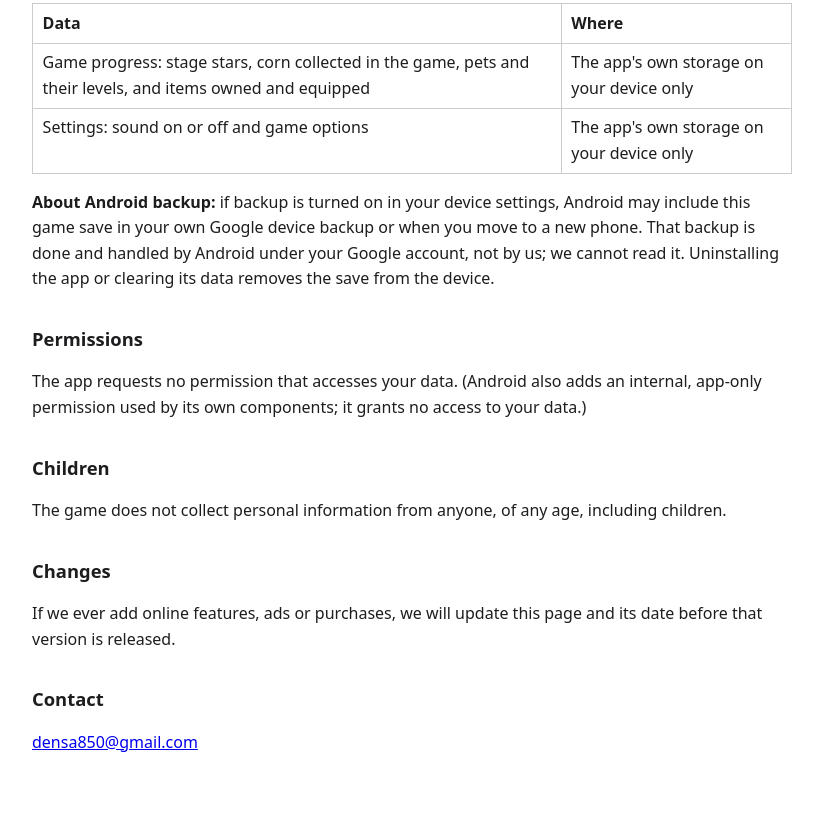
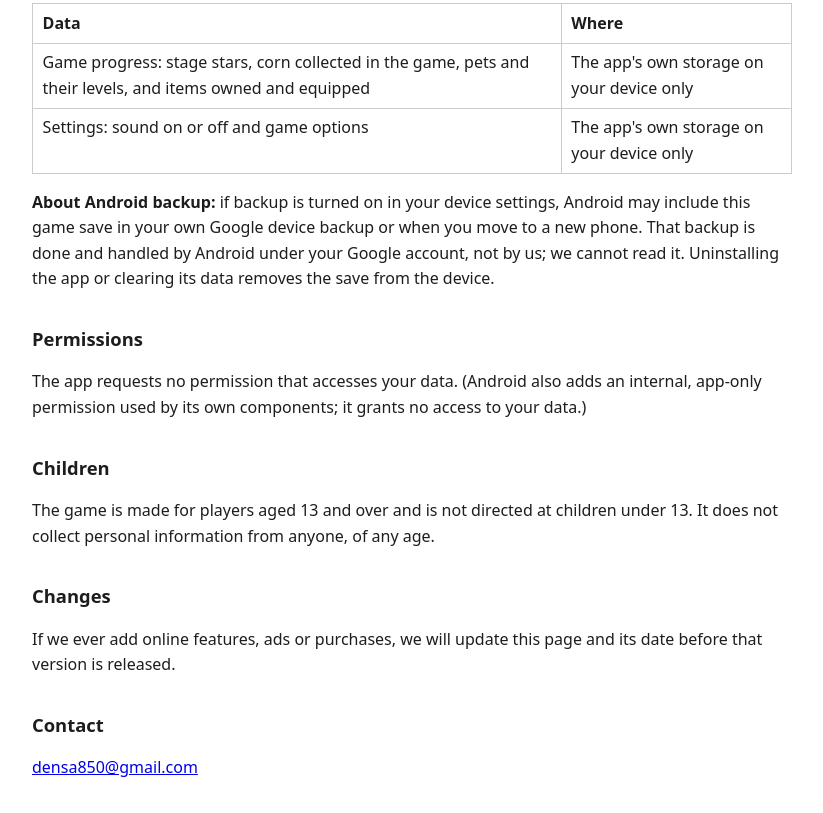
Before and after one commit to densa850-lab/extension-privacy, a plain HTML site: page eggventure.html in a window 1280 px wide. Shown: the part 416-1229 px from the top of the page, without its empty margins (228-1051 px from the left). Before the commit the page ends 1203 px from the top, so only its background shows below. Drawn offline with Linux system fonts and the light colour scheme.

Commit message:
Eggventure, Galaxy Archer: add 13+ audience line

```diff
--- a/eggventure.html
+++ b/eggventure.html
@@ -16,7 +16,8 @@ h1{font-size:1.7rem;margin-bottom:.2rem}h2{font-size:1.15rem;margin-top:2rem}tab
 <h2>Permissions</h2>
 <p>The app requests no permission that accesses your data. (Android also adds an internal, app-only permission used by its own components; it grants no access to your data.)</p>
 <h2>Children</h2>
-<p>The game does not collect personal information from anyone, of any age, including children.</p>
+<!-- Age line matches Den's decision on HeeMan's card, 20 Nov 2026 09:30 IST: Target audience 13+. -->
+<p>The game is made for players aged 13 and over and is not directed at children under 13. It does not collect personal information from anyone, of any age.</p>
 <h2>Changes</h2>
 <p>If we ever add online features, ads or purchases, we will update this page and its date before that version is released.</p>
 <h2>Contact</h2>
```
Also changed, not shown: galaxyarcher.html (+2 -1 lines).
